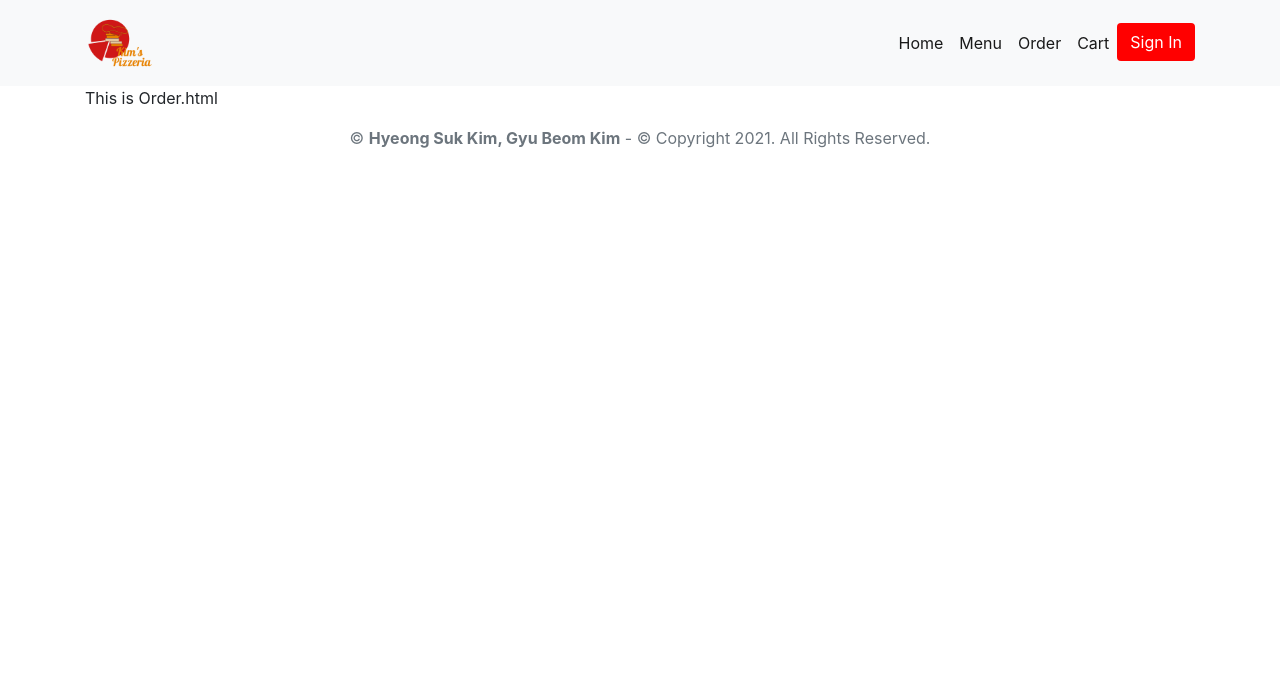
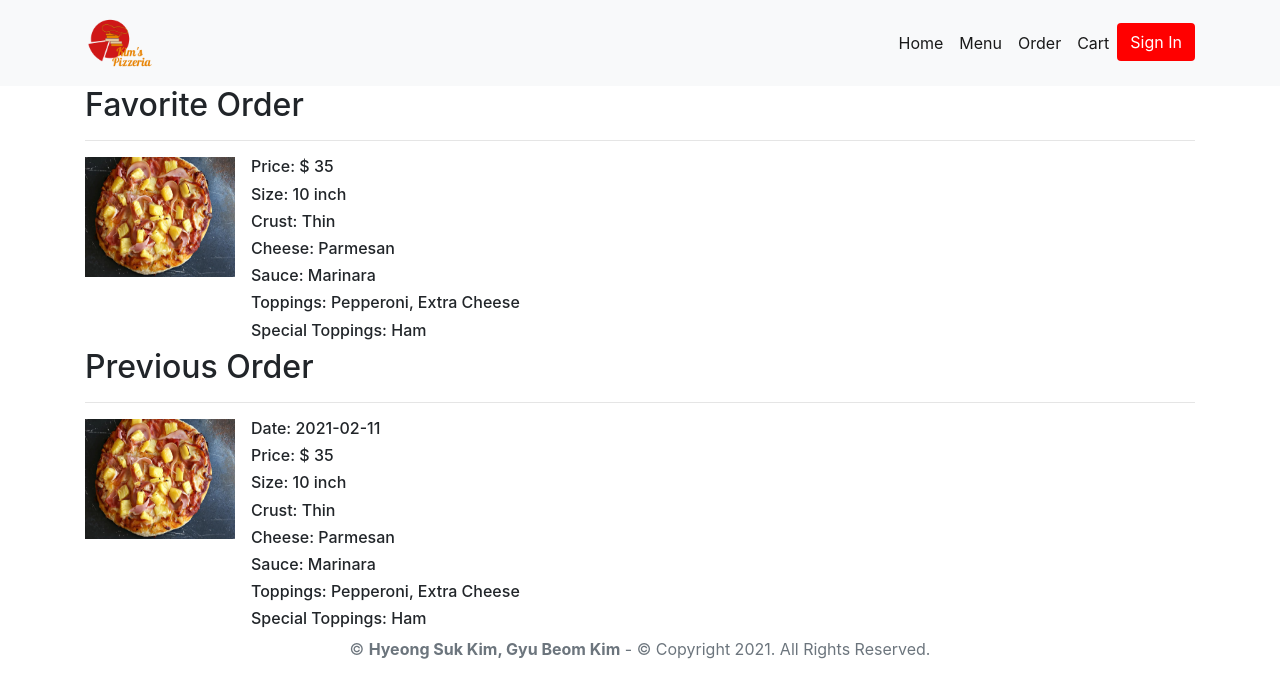
Before and after one commit to gyubeomK/kims-tcss460-w21, a website: page web/order.html in a window 1280 px wide. Drawn offline with nearby package versions, Linux system fonts and the light colour scheme.

Commit message:
finished mock up order.html page

```diff
--- a/web/order.html
+++ b/web/order.html
@@ -75,8 +75,38 @@
         <article class="block">
 
           <!-- --------------------------------------------------------------------------------------------------------------- -->
-            <p>This is Order.html</p>
+            <h2>Favorite Order</h2>
+            <hr />
+            <div class="media">
+                <img class="mr-3" src="./images/Hawaiian-Pizza.jpg" alt="Generic placeholder image" width="150px" height="120px">
+                <div class="media-body">
+                    <h6 class="mt-0">Price: $ 35</h6>
+                    <h6 class="mt-0">Size: 10 inch</h6>
+                    <h6 class="mt-0">Crust: Thin</h6>
+                    <h6 class="mt-0">Cheese: Parmesan</h6>
+                    <h6 class="mt-0">Sauce: Marinara</h6>
+                    <h6 class="mt-0">Toppings: Pepperoni, Extra Cheese</h6>
+                    <h6 class="mt-0">Special Toppings: Ham</h6>
+                  <!-- Cras sit amet nibh libero, in gravida nulla. Nulla vel metus scelerisque ante sollicitudin. Cras purus odio, vestibulum in vulputate at, tempus viverra turpis. Fusce condimentum nunc ac nisi vulputate fringilla. Donec lacinia congue felis in faucibus. -->
+                </div>
+              </div>
 
+            <h2>Previous Order</h2>
+            <hr />
+            <div class="media">
+                <img class="mr-3" src="./images/Hawaiian-Pizza.jpg" alt="Generic placeholder image" width="150px" height="120px">
+                <div class="media-body">
+                    <h6 class="mt-0">Date: 2021-02-11</h6>
+                    <h6 class="mt-0">Price: $ 35</h6>
+                    <h6 class="mt-0">Size: 10 inch</h6>
+                    <h6 class="mt-0">Crust: Thin</h6>
+                    <h6 class="mt-0">Cheese: Parmesan</h6>
+                    <h6 class="mt-0">Sauce: Marinara</h6>
+                    <h6 class="mt-0">Toppings: Pepperoni, Extra Cheese</h6>
+                    <h6 class="mt-0">Special Toppings: Ham</h6>
+                  <!-- Cras sit amet nibh libero, in gravida nulla. Nulla vel metus scelerisque ante sollicitudin. Cras purus odio, vestibulum in vulputate at, tempus viverra turpis. Fusce condimentum nunc ac nisi vulputate fringilla. Donec lacinia congue felis in faucibus. -->
+                </div>
+              </div>
           <!-- --------------------------------------------------------------------------------------------------------------- -->
         </article>
 
```
